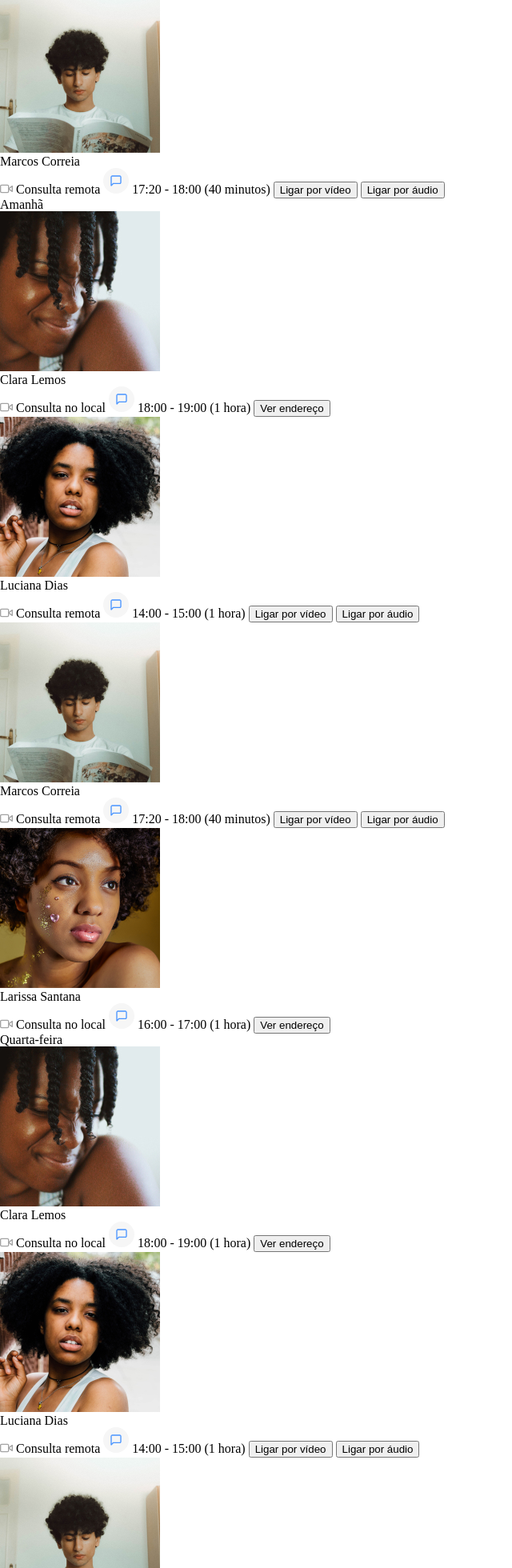
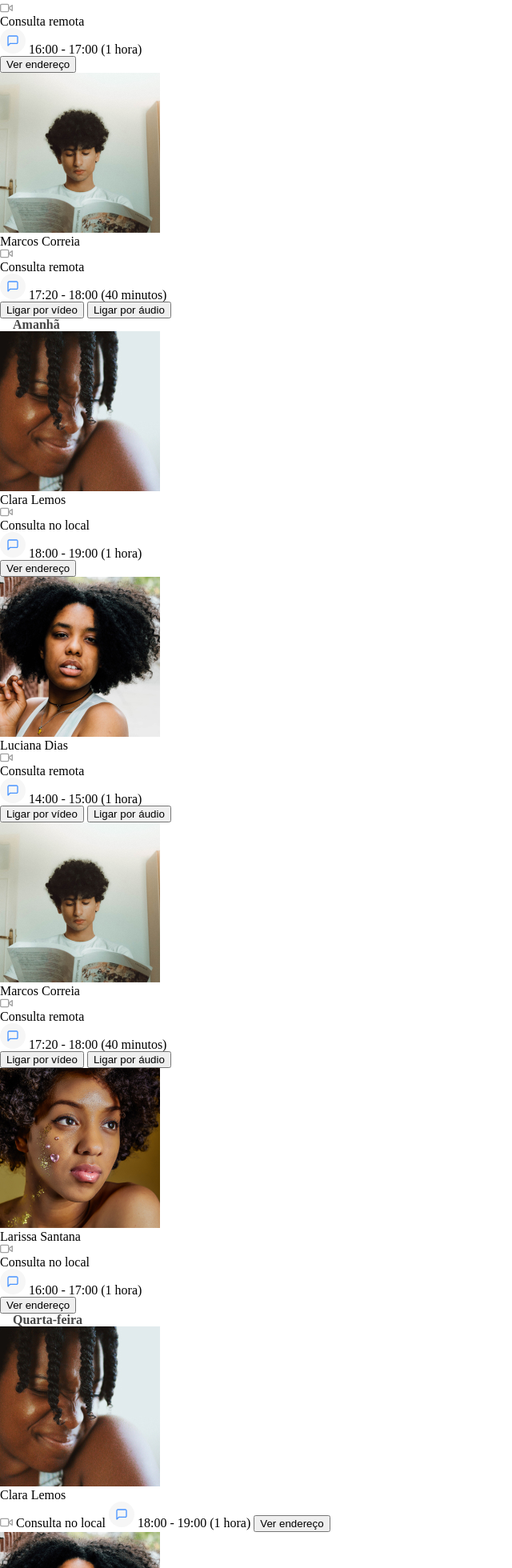
Before and after one commit to geaduque/Responsividade-7daysofcode, a plain HTML site: page index.html in a window 1280 px wide. Shown: the part 840-2800 px from the top of the page at 80% size, without its empty margins (0-640 px from the left). Drawn offline with Linux system fonts and the light colour scheme.

Commit message:
Ajuste no HTML e estilos dos demais cards

```diff
--- a/index.html
+++ b/index.html
@@ -12,6 +12,7 @@
     <link rel="stylesheet" href="style/reset.css" />
     <link rel="stylesheet" href="style/root.css" />
     <link rel="stylesheet" href="style/header/header.css" />
+    <link rel="stylesheet" href="style/cards/cards.css" />
     <title>7days - Responsividade</title>
   </head>
 
@@ -58,237 +59,290 @@
       </section>
       <section class="cards">
         <h1>Hoje</h1>
-        <div>
+        <div class="card card__luciana">
           <img
+            class="card__img"
             src="assets/perfil-2.jpg"
             alt="Imagem de perfil da paciente Luciana"
           />
-          <p>Luciana Dias</p>
-          <span>
+          <p class="card__name">Luciana Dias</p>
+          <div class="card__service">
             <img
+              class="card__service--icon"
               src="assets/camera-icon.svg"
               alt="Ícone de câmera para teleconsulta"
             />
-            Consulta remota
-          </span>
+            <p class="card__service--txt">Consulta remota</p>
+          </div>
           <img
+            class="card__icon"
             src="assets/chat-icon.svg"
             alt="Ícone de bate papo para a consulta"
           />
-          <span>14:00 - 15:00 (1 hora)</span>
-          <button>Ligar por vídeo</button>
-          <button>Ligar por áudio</button>
+          <span class="card__time">14:00 - 15:00 (1 hora)</span>
+          <div class="card__buttons">
+            <button class="card__buttons--video">Ligar por vídeo</button>
+            <button class="card__buttons--audio">Ligar por áudio</button>
+          </div>
         </div>
-        <div>
+        <div class="card card__larissa">
           <img
+            class="card__img"
             src="assets/perfil-3.jpg"
             alt="Imagem de perfil da paciente Larissa"
           />
-          <p>Larissa Santana</p>
+          <p class="card__name">Larissa Santana</p>
+          <div class="card__service">
+            <img
+              class="card__service--icon"
+              src="assets/camera-icon.svg"
+              alt="Ícone de câmera para teleconsulta"
+            />
+            <p class="card__service--txt">Consulta remota</p>
+          </div>
+          <img
+            class="card__icon"
+            src="assets/chat-icon.svg"
+            alt="Ícone de bate papo para a consulta"
+          />
+          <span class="card__time">16:00 - 17:00 (1 hora)</span>
+          <div class="card__buttons">
+            <button class="card__buttons--address">Ver endereço</button>
+          </div>
+        </div>
+        <div class="card card__marcos">
+          <img
+            class="card__img"
+            src="assets/perfil-4.jpg"
+            alt="Imagem de perfil da paciente Marcos"
+          />
+          <p class="card__name">Marcos Correia</p>
+          <div class="card__service">
+            <img
+              class="card__service--icon"
+              src="assets/camera-icon.svg"
+              alt="Ícone de câmera para teleconsulta"
+            />
+            <p class="card__service--txt">Consulta remota</p>
+          </div>
+          <img
+            class="card__icon"
+            src="assets/chat-icon.svg"
+            alt="Ícone de bate papo para a consulta"
+          />
+          <span class="card__time">17:20 - 18:00 (40 minutos)</span>
+          <div class="card__buttons">
+            <button class="card__buttons--video">Ligar por vídeo</button>
+            <button class="card__buttons--audio">Ligar por áudio</button>
+          </div>
+        </div>
+      </section>
+      <section class="cards">
+        <h1>Amanhã</h1>
+        <div class="card card__clara">
+          <img
+            class="card__img"
+            src="assets/perfil-5.jpg"
+            alt="Imagem de perfil da paciente Clara"
+          />
+          <p class="card__name">Clara Lemos</p>
+          <div class="card__service">
+            <img
+              class="card__service--icon"
+              src="assets/camera-icon.svg"
+              alt="Ícone de câmera para teleconsulta"
+            />
+            <p class="card__service--txt">Consulta no local</p>
+          </div>
+          <img
+            class="card__icon"
+            src="assets/chat-icon.svg"
+            alt="Ícone de bate papo para a consulta"
+          />
+          <span class="card__time">18:00 - 19:00 (1 hora)</span>
+          <div class="card__buttons">
+            <button class="card__buttons--address">Ver endereço</button>
+          </div>
+        </div>
+        <div class="card card__luciana">
+          <img
+            class="card__img"
+            src="assets/perfil-2.jpg"
+            alt="Imagem de perfil da paciente Luciana"
+          />
+          <p class="card__name">Luciana Dias</p>
+          <div class="card__service">
+            <img
+              class="card__service--icon"
+              src="assets/camera-icon.svg"
+              alt="Ícone de câmera para teleconsulta"
+            />
+            <p class="card__service--txt">Consulta remota</p>
+          </div>
+          <img
+            class="card__icon"
+            src="assets/chat-icon.svg"
+            alt="Ícone de bate papo para a consulta"
+          />
+          <span class="card__time">14:00 - 15:00 (1 hora)</span>
+          <div class="card__buttons">
+            <button class="card__buttons--video">Ligar por vídeo</button>
+            <button class="card__buttons--audio">Ligar por áudio</button>
+          </div>
+        </div>
+        <div class="card card__marcos">
+          <img
+            class="card__img"
+            src="assets/perfil-4.jpg"
+            alt="Imagem de perfil da paciente Marcos"
+          />
+          <p class="card__name">Marcos Correia</p>
+          <div class="card__service">
+            <img
+              class="card__service--icon"
+              src="assets/camera-icon.svg"
+              alt="Ícone de câmera para teleconsulta"
+            />
+            <p class="card__service--txt">Consulta remota</p>
+          </div>
+          <img
+            class="card__icon"
+            src="assets/chat-icon.svg"
+            alt="Ícone de bate papo para a consulta"
+          />
+          <span class="card__time">17:20 - 18:00 (40 minutos)</span>
+          <div class="card__buttons">
+            <button class="card__buttons--video">Ligar por vídeo</button>
+            <button class="card__buttons--audio">Ligar por áudio</button>
+          </div>
+        </div>
+        <div class="card card__larissa">
+          <img
+            class="card__img"
+            src="assets/perfil-3.jpg"
+            alt="Imagem de perfil da paciente Larissa"
+          />
+          <p class="card__name">Larissa Santana</p>
+          <div class="card__service">
+            <img
+              class="card__service--icon"
+              src="assets/camera-icon.svg"
+              alt="Ícone de câmera para teleconsulta"
+            />
+            <p class="card__service--txt">Consulta no local</p>
+          </div>
+          <img
+            class="card__icon"
+            src="assets/chat-icon.svg"
+            alt="Ícone de bate papo para a consulta"
+          />
+          <span class="card__time">16:00 - 17:00 (1 hora)</span>
+          <div class="card__buttons">
+            <button class="card__buttons--address">Ver endereço</button>
+          </div>
+        </div>
+      </section>
+      <section class="cards">
+        <h1>Quarta-feira</h1>
+        <div class="card card__clara">
+          <img
+            class="card__img"
+            src="assets/perfil-5.jpg"
+            alt="Imagem de perfil da paciente Clara"
+          />
+          <p class="card__name">Clara Lemos</p>
           <span>
             <img
+              class="card__service card__service--icon"
               src="assets/camera-icon.svg"
               alt="Ícone de câmera para teleconsulta"
             />
             Consulta no local
           </span>
           <img
+            class="card__icon"
             src="assets/chat-icon.svg"
             alt="Ícone de bate papo para a consulta"
           />
-          <span>16:00 - 17:00 (1 hora)</span>
-          <button>Ver endereço</button>
+          <span class="card__time">18:00 - 19:00 (1 hora)</span>
+          <button class="card__e.button">Ver endereço</button>
         </div>
-        <div>
+        <div class="card card__luciana">
           <img
+            class="card__img"
+            src="assets/perfil-2.jpg"
+            alt="Imagem de perfil da paciente Luciana"
+          />
+          <p class="card__name">Luciana Dias</p>
+          <div class="card__service">
+            <img
+              class="card__service--icon"
+              src="assets/camera-icon.svg"
+              alt="Ícone de câmera para teleconsulta"
+            />
+            <p class="card__service--txt">Consulta remota</p>
+          </div>
+          <img
+            class="card__icon"
+            src="assets/chat-icon.svg"
+            alt="Ícone de bate papo para a consulta"
+          />
+          <span class="card__time">14:00 - 15:00 (1 hora)</span>
+          <div class="card__buttons">
+            <button class="card__buttons--video">Ligar por vídeo</button>
+            <button class="card__buttons--audio">Ligar por áudio</button>
+          </div>
+        </div>
+        <div class="card card__marcos">
+          <img
+            class="card__img"
             src="assets/perfil-4.jpg"
             alt="Imagem de perfil da paciente Marcos"
           />
-          <p>Marcos Correia</p>
-          <span>
+          <p class="card__name">Marcos Correia</p>
+          <div class="card__service">
             <img
+              class="card__service--icon"
               src="assets/camera-icon.svg"
               alt="Ícone de câmera para teleconsulta"
             />
-            Consulta remota
-          </span>
+            <p class="card__service--txt">Consulta remota</p>
+          </div>
           <img
+            class="card__icon"
             src="assets/chat-icon.svg"
             alt="Ícone de bate papo para a consulta"
           />
-          <span>17:20 - 18:00 (40 minutos)</span>
-          <button>Ligar por vídeo</button>
-          <button>Ligar por áudio</button>
+          <span class="card__time">17:20 - 18:00 (40 minutos)</span>
+          <div class="card__buttons">
+            <button class="card__buttons--video">Ligar por vídeo</button>
+            <button class="card__buttons--audio">Ligar por áudio</button>
+          </div>
         </div>
-      </section>
-      <section class="cards">
-        <h1>Amanhã</h1>
-        <div>
+        <div class="card card__larissa">
           <img
-            src="assets/perfil-5.jpg"
-            alt="Imagem de perfil da paciente Clara"
+            class="card__img"
+            src="assets/perfil-3.jpg"
+            alt="Imagem de perfil da paciente Larissa"
           />
-          <p>Clara Lemos</p>
-          <span>
+          <p class="card__name">Larissa Santana</p>
+          <div class="card__service">
             <img
+              class="card__service--icon"
               src="assets/camera-icon.svg"
               alt="Ícone de câmera para teleconsulta"
             />
-            Consulta no local
-          </span>
+            <p class="card__service--txt">Consulta no local</p>
+          </div>
           <img
+            class="card__icon"
             src="assets/chat-icon.svg"
             alt="Ícone de bate papo para a consulta"
           />
-          <span>18:00 - 19:00 (1 hora)</span>
-          <button>Ver endereço</button>
-        </div>
-        <div>
-          <img
-            src="assets/perfil-2.jpg"
-            alt="Imagem de perfil da paciente Luciana"
-          />
-          <p>Luciana Dias</p>
-          <span>
-            <img
-              src="assets/camera-icon.svg"
-              alt="Ícone de câmera para teleconsulta"
-            />
-            Consulta remota
-          </span>
-          <img
-            src="assets/chat-icon.svg"
-            alt="Ícone de bate papo para a consulta"
-          />
-          <span>14:00 - 15:00 (1 hora)</span>
-          <button>Ligar por vídeo</button>
-          <button>Ligar por áudio</button>
-        </div>
-        <div>
-          <img
-            src="assets/perfil-4.jpg"
-            alt="Imagem de perfil da paciente Marcos"
-          />
-          <p>Marcos Correia</p>
-          <span>
-            <img
-              src="assets/camera-icon.svg"
-              alt="Ícone de câmera para teleconsulta"
-            />
-            Consulta remota
-          </span>
-          <img
-            src="assets/chat-icon.svg"
-            alt="Ícone de bate papo para a consulta"
-          />
-          <span>17:20 - 18:00 (40 minutos)</span>
-          <button>Ligar por vídeo</button>
-          <button>Ligar por áudio</button>
-        </div>
-        <div>
-          <img
-            src="assets/perfil-3.jpg"
-            alt="Imagem de perfil da paciente Larissa"
-          />
-          <p>Larissa Santana</p>
-          <span>
-            <img
-              src="assets/camera-icon.svg"
-              alt="Ícone de câmera para teleconsulta"
-            />
-            Consulta no local
-          </span>
-          <img
-            src="assets/chat-icon.svg"
-            alt="Ícone de bate papo para a consulta"
-          />
-          <span>16:00 - 17:00 (1 hora)</span>
-          <button>Ver endereço</button>
-        </div>
-      </section>
-      <section class="cards">
-        <h1>Quarta-feira</h1>
-        <div>
-          <img
-            src="assets/perfil-5.jpg"
-            alt="Imagem de perfil da paciente Clara"
-          />
-          <p>Clara Lemos</p>
-          <span>
-            <img
-              src="assets/camera-icon.svg"
-              alt="Ícone de câmera para teleconsulta"
-            />
-            Consulta no local
-          </span>
-          <img
-            src="assets/chat-icon.svg"
-            alt="Ícone de bate papo para a consulta"
-          />
-          <span>18:00 - 19:00 (1 hora)</span>
-          <button>Ver endereço</button>
-        </div>
-        <div>
-          <img
-            src="assets/perfil-2.jpg"
-            alt="Imagem de perfil da paciente Luciana"
-          />
-          <p>Luciana Dias</p>
-          <span>
-            <img
-              src="assets/camera-icon.svg"
-              alt="Ícone de câmera para teleconsulta"
-            />
-            Consulta remota
-          </span>
-          <img
-            src="assets/chat-icon.svg"
-            alt="Ícone de bate papo para a consulta"
-          />
-          <span>14:00 - 15:00 (1 hora)</span>
-          <button>Ligar por vídeo</button>
-          <button>Ligar por áudio</button>
-        </div>
-        <div>
-          <img
-            src="assets/perfil-4.jpg"
-            alt="Imagem de perfil da paciente Marcos"
-          />
-          <p>Marcos Correia</p>
-          <span>
-            <img
-              src="assets/camera-icon.svg"
-              alt="Ícone de câmera para teleconsulta"
-            />
-            Consulta remota
-          </span>
-          <img
-            src="assets/chat-icon.svg"
-            alt="Ícone de bate papo para a consulta"
-          />
-          <span>17:20 - 18:00 (40 minutos)</span>
-          <button>Ligar por vídeo</button>
-          <button>Ligar por áudio</button>
-        </div>
-        <div>
-          <img
-            src="assets/perfil-3.jpg"
-            alt="Imagem de perfil da paciente Larissa"
-          />
-          <p>Larissa Santana</p>
-          <span>
-            <img
-              src="assets/camera-icon.svg"
-              alt="Ícone de câmera para teleconsulta"
-            />
-            Consulta no local
-          </span>
-          <img
-            src="assets/chat-icon.svg"
-            alt="Ícone de bate papo para a consulta"
-          />
-          <span>16:00 - 17:00 (1 hora)</span>
-          <button>Ver endereço</button>
+          <span class="card__time">16:00 - 17:00 (1 hora)</span>
+          <div class="card__buttons">
+            <button class="card__buttons--address">Ver endereço</button>
+          </div>
         </div>
       </section>
     </main>
--- a/style/root.css
+++ b/style/root.css
@@ -1,10 +1,17 @@
 :root {
   --montserrat: "Montserrat", sans-serif;
   --btn-color1: #ffb050;
-  --btn-color2: #4894ff;
+  --btn-color2: #fff;
+  --btn-color3: #4894ff;
   --card-bg-color: #fff;
   --font-main-color: #464646;
   --font-secondary-color: #a3a3a3;
   --font-main-weight: 700;
   --font-secondary-weight: 400;
 }
+
+h1 {
+  color: var(--font-main-color);
+  font-weight: var(--font-main-weight);
+  margin-left: 1em;
+}
```
Also changed, not shown: style/cards/cards.css (added, +77 -0 lines), style/header/header.css (+0 -40 lines).
